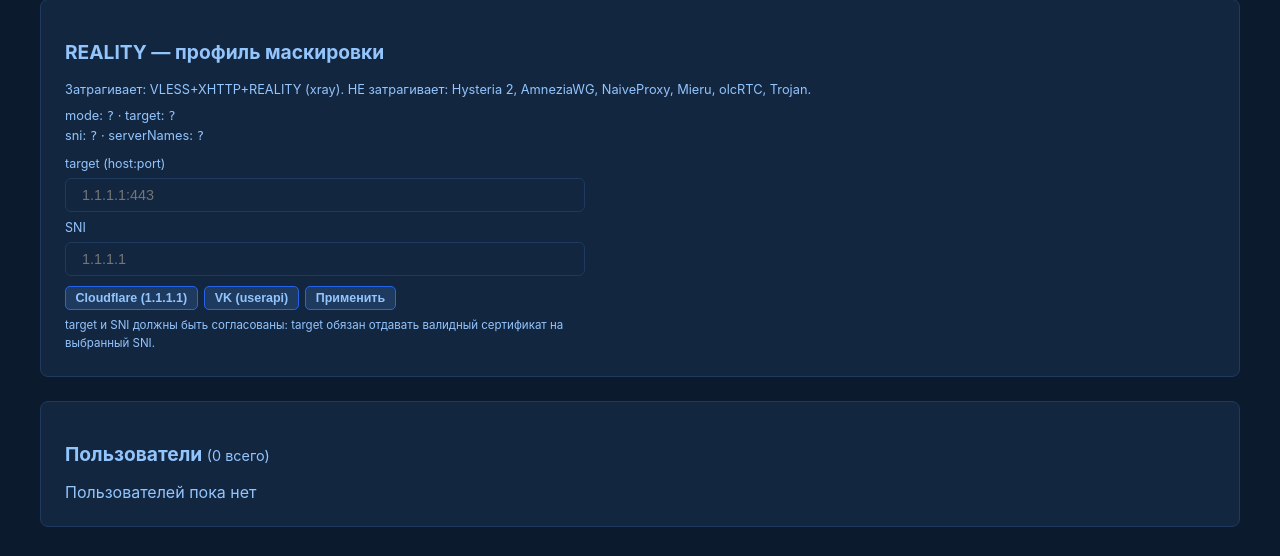
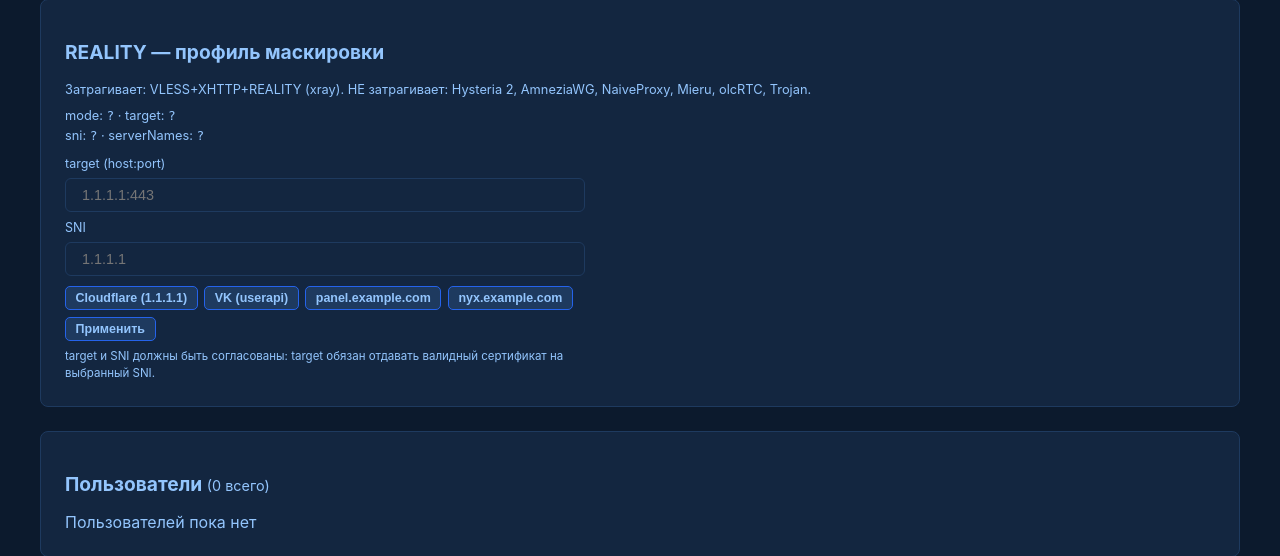
Before and after one commit to smartor777-sketch/nyxpanel, a Flask app: template panel/proxy-panel/templates/self_admin.html in a window 1280 px wide. Shown: the part 280-836 px from the top of the page. Run offline with Flask 3, Linux system fonts and the light colour scheme; the template is opened without the code that fills it, so the values that code supplies are empty; parts of the project's set-up code (start-up, migrations or seed data) failed here and were passed over.

Commit message:
feat(reality): add own-stub presets and stop auto-adding panel domain
Add panel and nyx presets whose target, SNI and serverNames are exactly
panel.example.com and nyx.example.com. Presets now dispatch to
set_reality_mode, so proxy_manager.sh remains the single source of truth
for the masquerade profile instead of duplicating the values in app.py.

Drop the automatic server-domain entry from serverNames. The panel domain
is not covered by a third-party target's certificate, so a probe that
connects with that SNI sees a certificate mismatch and the masquerade
looks wrong. Profiles that need extra names still pass them explicitly.

Verified on prod: set_reality_mode panel applied, xray active, eight
vless URIs rebuilt with sni=panel.example.com, and a TLS probe to
4433 with that SNI receives the Let's Encrypt certificate for the stub
site. Dev stays on 'error=xray config not found' until xray is installed
there.

```diff
--- a/panel/proxy-panel/app.py
+++ b/panel/proxy-panel/app.py
@@ -538,10 +538,9 @@
         state["error"] = str(e)
     return state
 
-REALITY_PRESETS = {
-    "cloudflare": ("1.1.1.1:443", "1.1.1.1", ""),
-    "vk": ("sun6-22.userapi.com:443", "sun6-22.userapi.com", "stats.vk-portal.net"),
-}
+# Пресеты перечислены по имени: target/SNI/serverNames живут в
+# proxy_manager.sh (set_reality_mode) и остаются единственным источником истины.
+REALITY_PRESETS = ("cloudflare", "vk", "panel", "nyx")
 
 def _run_reality(args):
     env = os.environ.copy()
@@ -577,8 +576,7 @@
         return redirect("/self/login")
     preset = (request.form.get("preset") or "").strip()
     if preset in REALITY_PRESETS:
-        target, sni, extra = REALITY_PRESETS[preset]
-        _run_reality(["set_reality_profile", target, sni, extra])
+        _run_reality(["set_reality_mode", preset])
     else:
         target = (request.form.get("target") or "").strip()
         sni = (request.form.get("sni") or "").strip()
--- a/panel/proxy-panel/templates/self_admin.html
+++ b/panel/proxy-panel/templates/self_admin.html
@@ -121,6 +121,8 @@
       <div style="display:flex;gap:0.4rem;flex-wrap:wrap;margin-top:0.2rem">
         <button type="submit" name="preset" value="cloudflare" class="small secondary" data-i18n="realityPresetCF">Cloudflare (1.1.1.1)</button>
         <button type="submit" name="preset" value="vk" class="small secondary" data-i18n="realityPresetVK">VK (userapi)</button>
+        <button type="submit" name="preset" value="panel" class="small secondary" data-i18n="realityPresetPanel">panel.example.com</button>
+        <button type="submit" name="preset" value="nyx" class="small secondary" data-i18n="realityPresetNYX">nyx.example.com</button>
         <button type="submit" class="small" data-i18n="realityApply">Применить</button>
       </div>
       <div style="font-size:0.72rem;color:var(--muted);line-height:1.5" data-i18n="realityHint">
@@ -279,6 +281,7 @@
     realityModeLabel: 'mode', realityTargetLabel: 'target', realitySniLabel: 'sni', realityNamesLabel: 'serverNames',
     realityTargetLabel2: 'target (host:port)', realitySniLabel2: 'SNI',
     realityPresetCF: 'Cloudflare (1.1.1.1)', realityPresetVK: 'VK (userapi)', realityApply: 'Применить',
+    realityPresetPanel: 'panel.example.com', realityPresetNYX: 'nyx.example.com',
     realityHint: 'target и SNI должны быть согласованы: target обязан отдавать валидный сертификат на выбранный SNI.'
   },
   en: {
@@ -306,6 +309,7 @@
     realityModeLabel: 'mode', realityTargetLabel: 'target', realitySniLabel: 'sni', realityNamesLabel: 'serverNames',
     realityTargetLabel2: 'target (host:port)', realitySniLabel2: 'SNI',
     realityPresetCF: 'Cloudflare (1.1.1.1)', realityPresetVK: 'VK (userapi)', realityApply: 'Apply',
+    realityPresetPanel: 'panel.example.com', realityPresetNYX: 'nyx.example.com',
     realityHint: 'target and SNI must match: target must present a valid certificate for the chosen SNI.'
   }
 };
```
Also changed, not shown: 1 other file.
